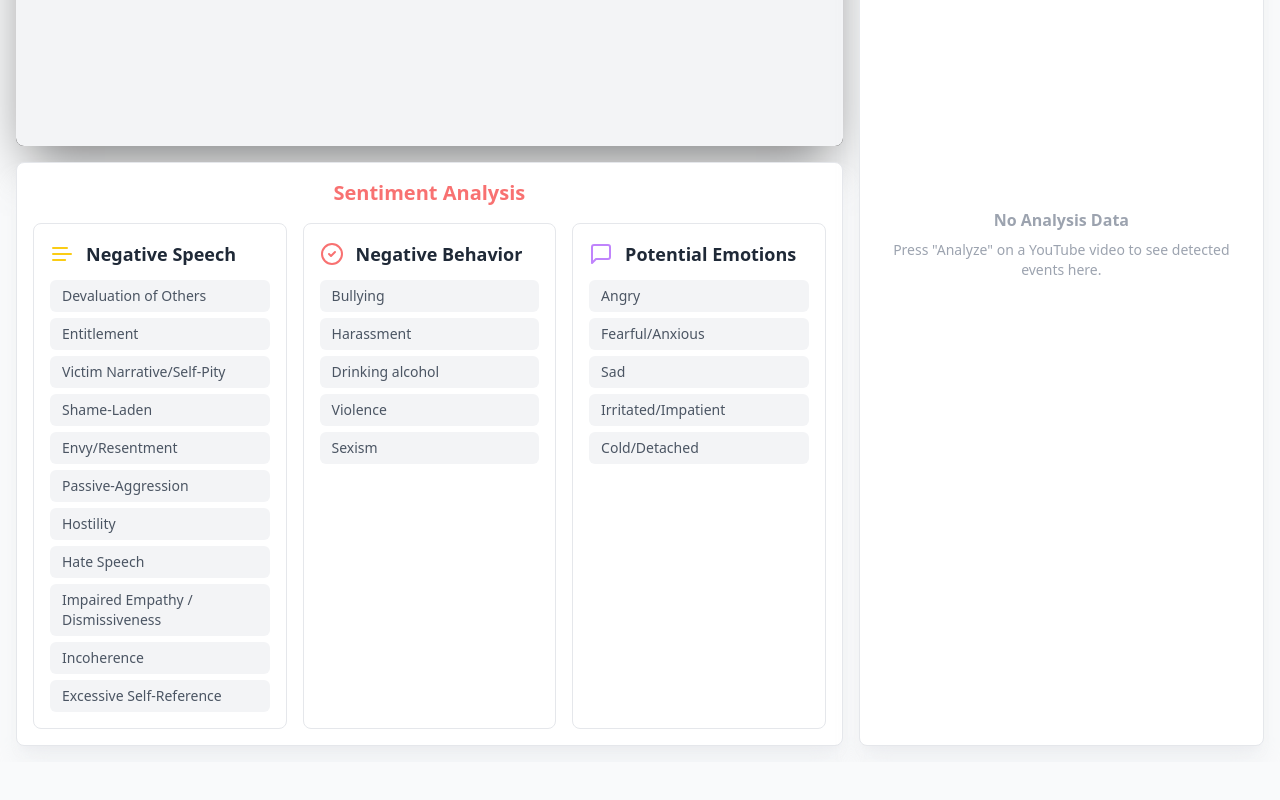
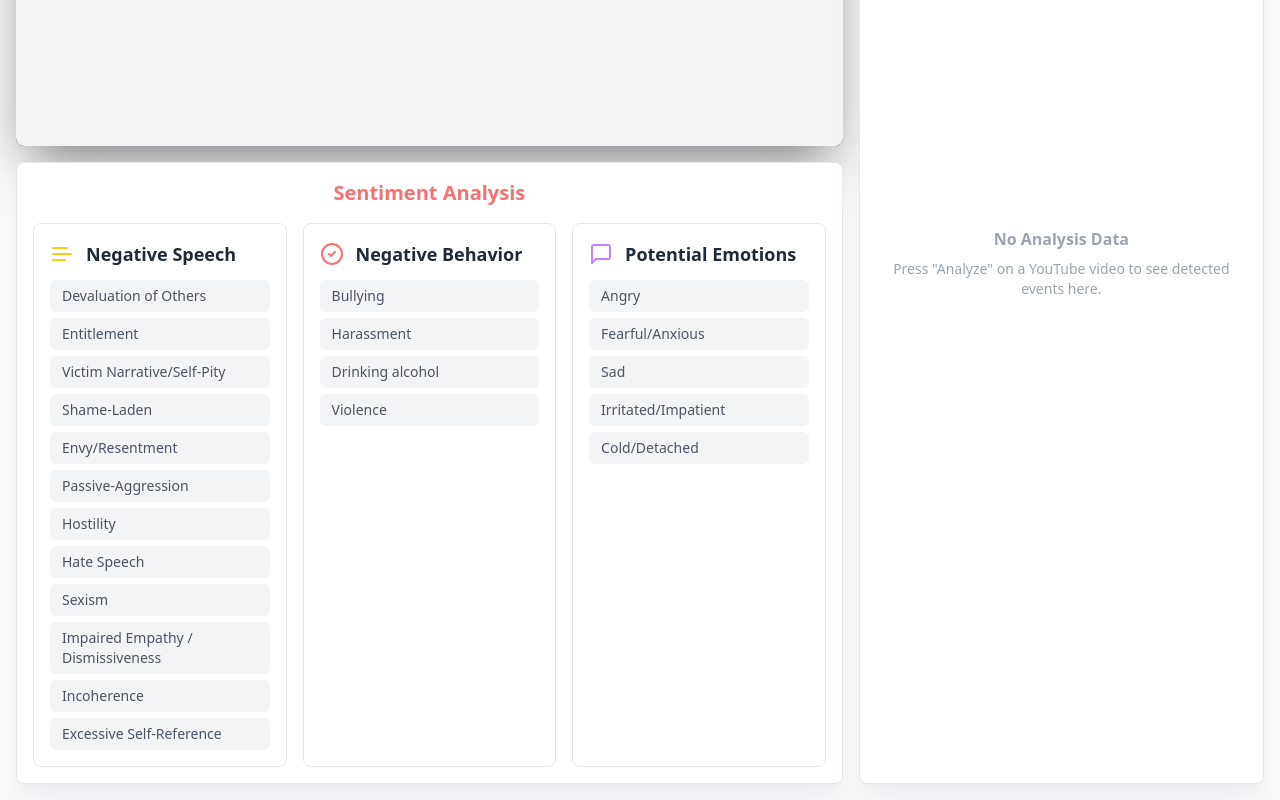
Before and after one commit to rleibovitch/Youtube-Monster, a React (Vite) app: page / in a window 1280 px wide. Shown: the part 396-1196 px from the top of the page. Before the commit the page ends 1158 px from the top, so only its background shows below. Built offline with nearby package versions, Linux system fonts and the light colour scheme; a web font is replaced by a local one.

Commit message:
Move Sexism from Negative Behavior to Negative Speech category with penalty 3

```diff
--- a/api/analyze.ts
+++ b/api/analyze.ts
@@ -30,7 +30,6 @@ const NEGATIVE_BEHAVIOR_SUBCATEGORIES: string[] = [
   'Harassment',
   'Drinking alcohol',
   'Violence',
-  'Sexism',
 ];
 
 const POTENTIAL_EMOTIONS_SUBCATEGORIES: string[] = [
--- a/constants.ts
+++ b/constants.ts
@@ -7,6 +7,7 @@ export const NEGATIVE_SPEECH_SUBCATEGORIES: string[] = [
   'Passive-Aggression',
   'Hostility',
   'Hate Speech',
+  'Sexism',
   'Impaired Empathy / Dismissiveness',
   'Incoherence',
   'Excessive Self-Reference',
@@ -17,7 +18,6 @@ export const NEGATIVE_BEHAVIOR_SUBCATEGORIES: string[] = [
   'Harassment',
   'Drinking alcohol',
   'Violence',
-  'Sexism',
 ];
 
 export const POTENTIAL_EMOTIONS_SUBCATEGORIES: string[] = [
@@ -37,13 +37,14 @@ export const EVENT_PENALTIES: { [key: string]: number } = {
   'Envy/Resentment': 1,
   'Passive-Aggression': 1,
   'Hostility': 2,
+  'Sexism': 3,
+  'Hate Speech': 5,
   'Impaired Empathy / Dismissiveness': 2,
   'Incoherence': 0.5,
   'Excessive Self-Reference': 0.5,
 
   // Negative Behavior Penalties (higher impact)
   'Bullying': 3,
-  'Sexism': 3,
   'Drinking alcohol': 2,
   'Harassment': 4,
 
```
